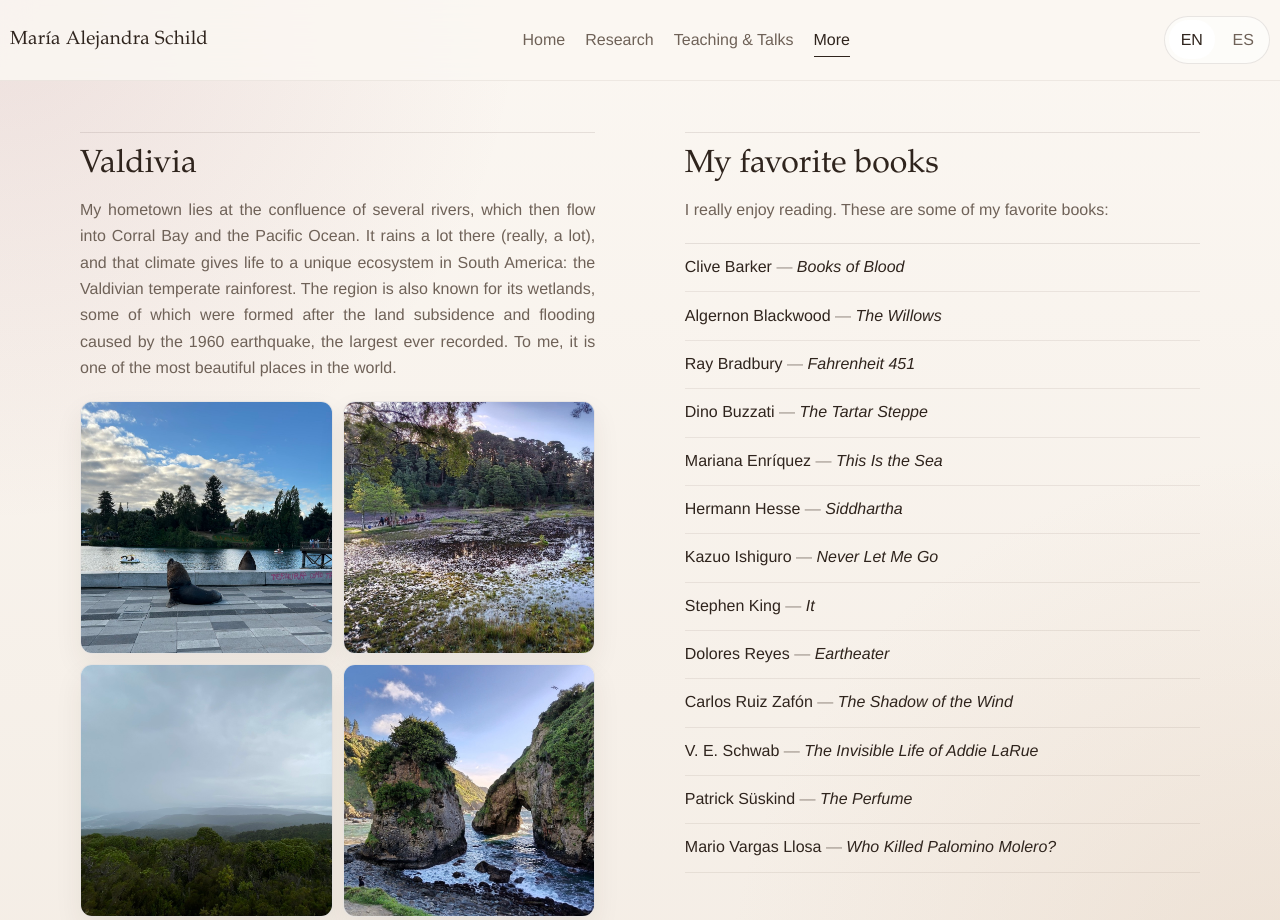
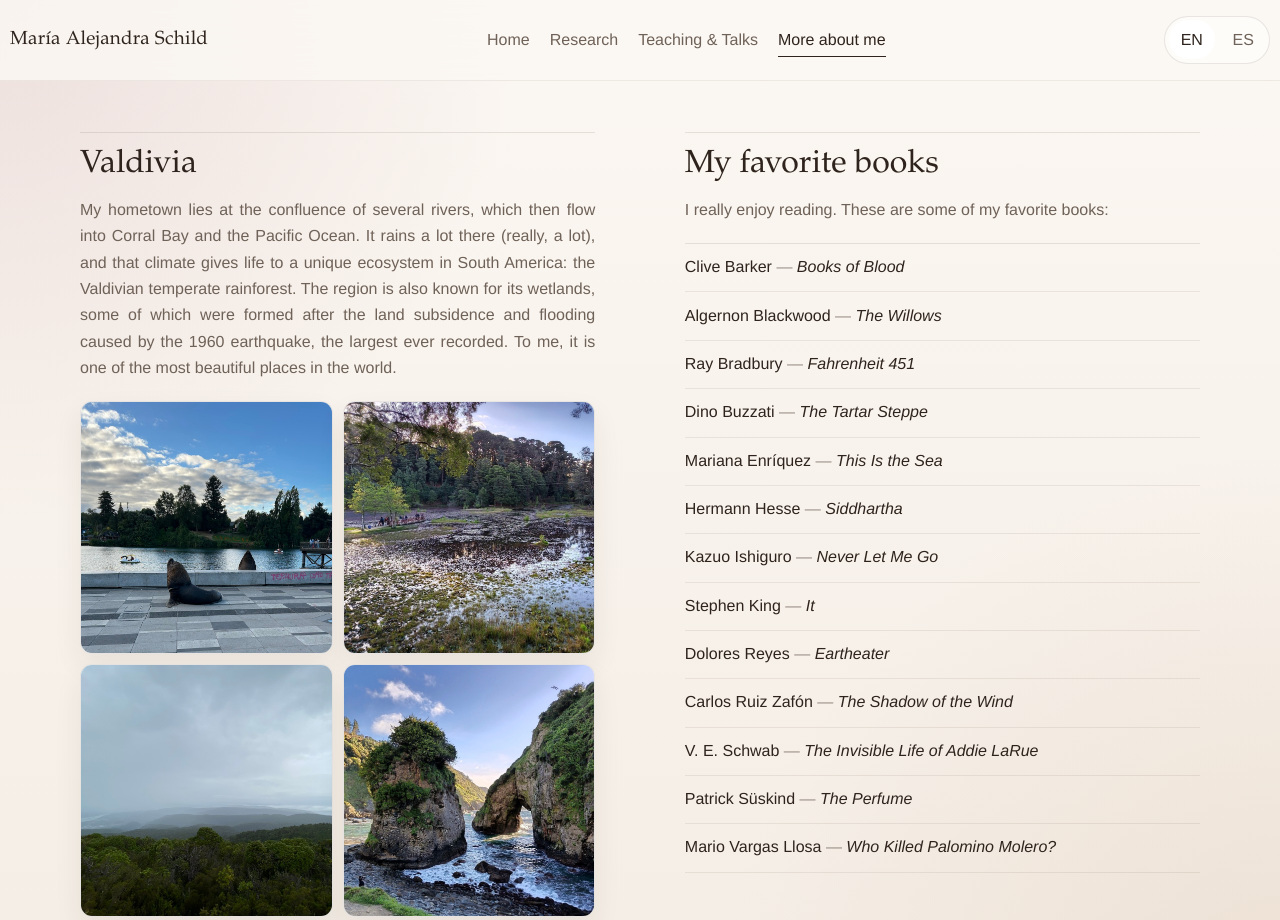
Before and after one commit to aleschildz/aleschildz.github.io, a plain HTML site: page beyond.html in a window 1280 px wide. Shown: the top 920 px of the page. Drawn offline with Linux system fonts and the light colour scheme.

Commit message:
Update bilingual homepage copy and navigation

```diff
--- a/content/shared.js
+++ b/content/shared.js
@@ -10,7 +10,7 @@ export const sharedContent = {
         label: "Teaching & Talks",
         href: "teaching-talks.html",
       },
-      { id: "beyond", label: "More", href: "beyond.html" },
+      { id: "beyond", label: "More about me", href: "beyond.html" },
     ],
   },
   es: {
@@ -24,7 +24,7 @@ export const sharedContent = {
         label: "Docencia y charlas",
         href: "teaching-talks.html",
       },
-      { id: "beyond", label: "Más", href: "beyond.html" },
+      { id: "beyond", label: "Más sobre mí", href: "beyond.html" },
     ],
   },
 };
```
Also changed, not shown: index.html (+3 -3 lines), content/text/home/intro.en.txt, content/text/home/intro.es.txt, content/text/home/updated.en.txt, content/text/home/updated.es.txt.
